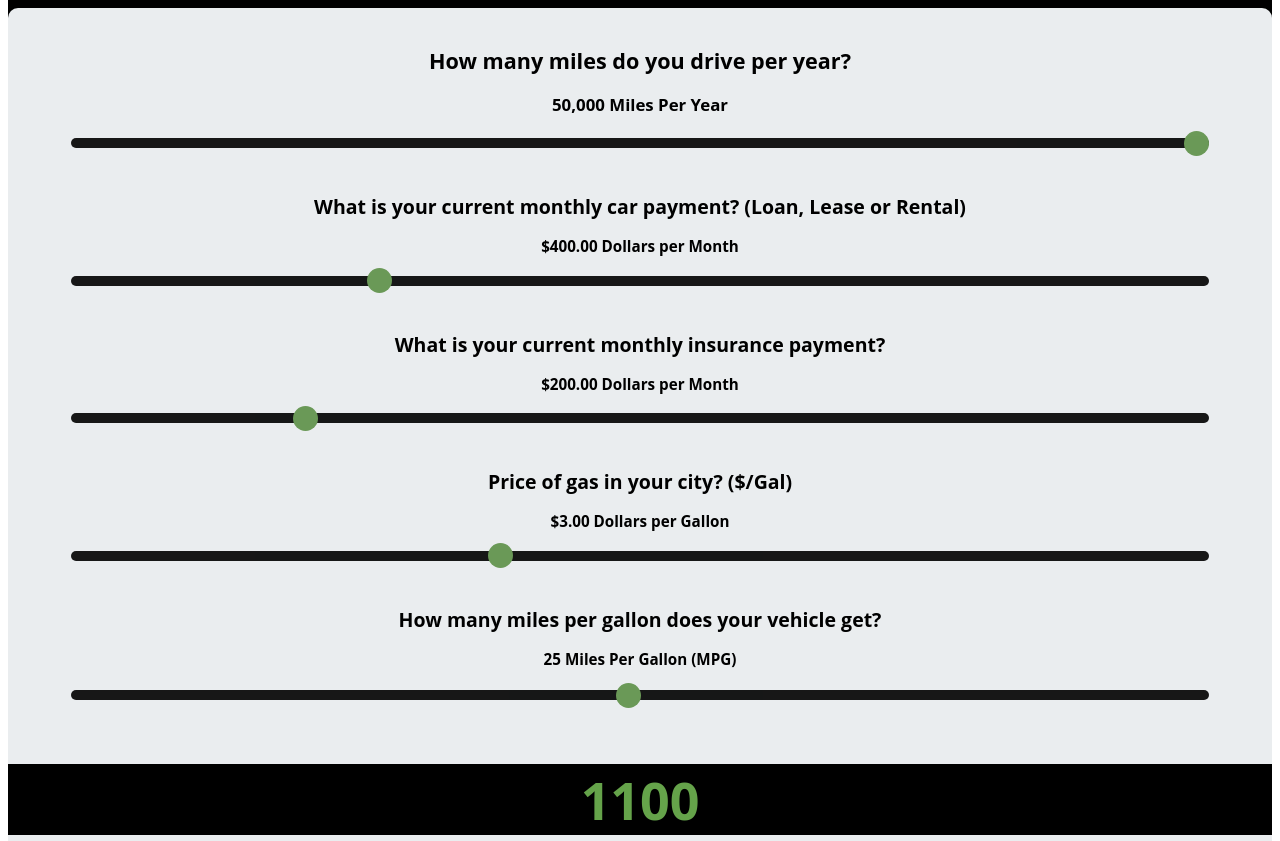
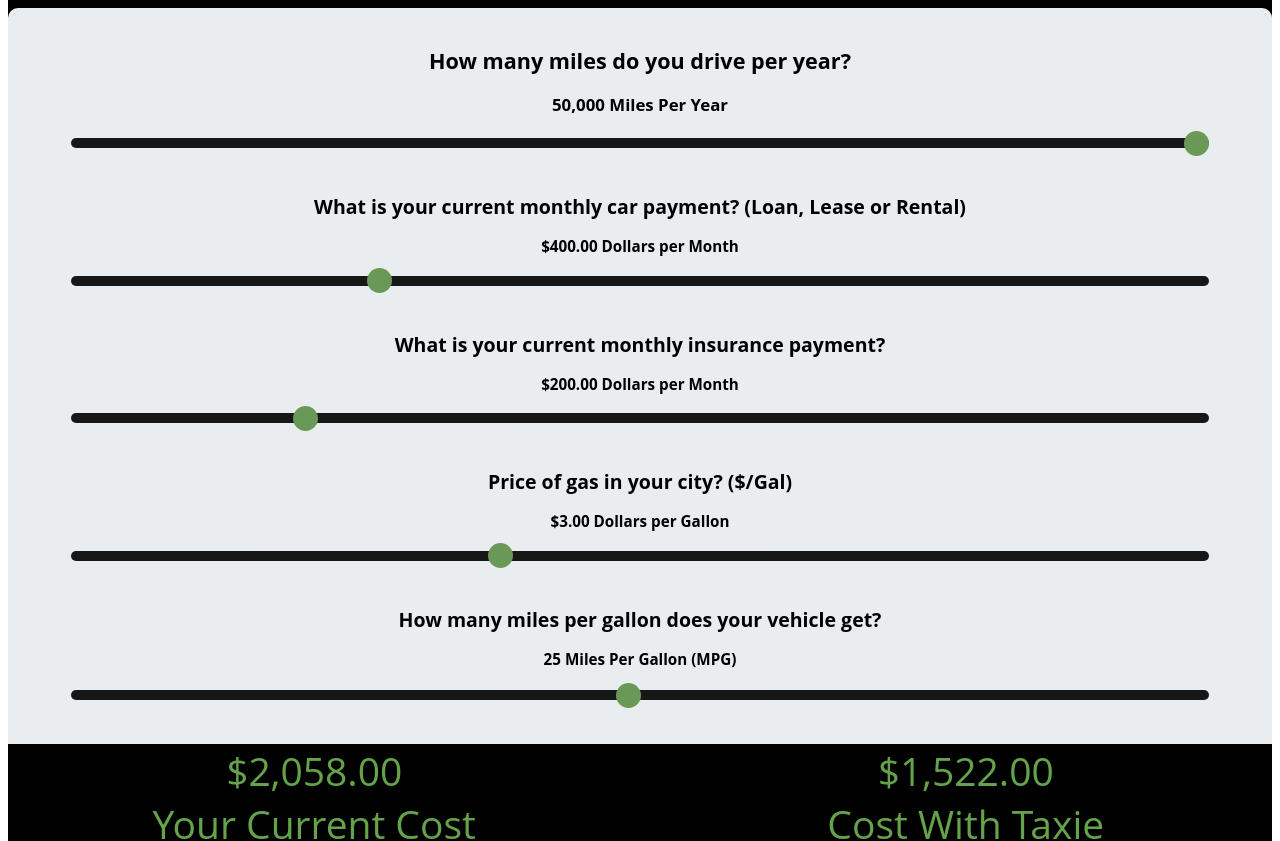
Before and after one commit to MarinoDuran/Taxie, a plain HTML site: page source/index.html in a window 1280 px wide. Shown: the part 119-960 px from the top of the page. Drawn offline with Linux system fonts and the light colour scheme.

Commit message:
Driver cost calculation displayed output fixed. Savings bar still needs to be fixed to display cost difference

```diff
--- a/source/index.html
+++ b/source/index.html
@@ -72,10 +72,24 @@
                   </div>
             </div>
 
-                <h1 id="driverCost" class="countup"> </h1> <p>Current Driver Cost</p>
+            <div id="driverCostBox" class="countup" >
 
+                <div class="row">
 
+                    <div class="column" >
+                        <div id="driverCost" class="countup" >
 
+                    </div>
+                    <div id="driverCostText" ></div>
+                    <div class="column" >
+
+                        <div id="driverCost2" class="countup" ></div>
+                        <div id="taxiDriverCostText" ></div>
+                    </div>
+                  </div>
+
+                </div>
+            </div>
                 <div id="myProgress">
                     <h1>Annual Driver Benefit with Taxie</h1>
                   <div id="myBar"></div>
--- a/source/script.js
+++ b/source/script.js
@@ -6,6 +6,18 @@ function formatNumber(num) {
   return  num.toString().replace(/(\d)(?=(\d{3})+(?!\d))/g, '$1,');
 
 }
+
+  // Define Globally
+  var gasPriceOutputLocal;
+  var milesPerGallonOutputLocal;
+  var milesPerYearOutputLocal;
+  var carPaymentOutputLocal;
+  var insurancePaymentOutputLocal;
+  var luxBonus = 1.2; //Make this a percentage
+  var globaldriverCost;
+  var globalDriverCostAssumption;
+  var globalTaxiedriverCost;
+  var globalyearlyBenefit;
 
 // Calculate Driver's monthly cost
 function runCalc () {
@@ -16,30 +28,89 @@ function runCalc () {
   const standardRentalCost = 350;
   var driverCost;
   var driverCostAssumption;
+  var driverCostAssumptionString;
+  var driverCostString;
+  var taxieDriverCostString;
+  var yearlyBenefit;
 
-  // Define Locally
-  var gasPriceOutputLocal = parseInt(gasPriceOutput.innerHTML);
-  var milesPerGallonOutputLocal = parseInt(milesPerGallonOutput.innerHTML);
-  var milesPerYearOutputLocal = parseInt(milesPerYearOutput.innerHTML);
-  var carPaymentOutputLocal = parseInt(carPaymentOutput.innerHTML);
-  var insurancePaymentOutputLocal = parseInt(insurancePaymentOutput.innerHTML);
-  var luxBonus; //Make this a percentage
+  // Taxie Cost Model
+  var weeklyRentalCost = 350;
+  var monthlyRentalCost = weeklyRentalCost * 4.35;
+
 
   // Current cost for driver: ( Price for Gas / MPG ) X (Miles Per Year / 12.5 ) + Monthly Car payment + Monthly Insurance payment
   // Current cost for driver: (    S4        /   S3 ) X (    S0        /  12.5 ) +       S1            +         S2
 
-  driverCost = (gasPriceOutputLocal/milesPerGallonOutputLocal)*(milesPerYearOutputLocal/12) + (carPaymentOutputLocal+insurancePaymentOutputLocal);
+  driverCost = ((gasPriceOutputLocal/milesPerGallonOutputLocal)*(milesPerYearOutputLocal/12)) + (carPaymentOutputLocal+insurancePaymentOutputLocal);
 
-  driverCost = currencyFormat(carPaymentOutputLocal);
+  driverCostString = driverCost.toString();
+  globaldriverCost = driverCostString;
 
   //Apply Assumptions
-  driverCostAssumption = driverCost - (milesPerYearOutput.innerHTML*depreciationPerMile) - (milesPerYearOutput.innerHTML*maintenancePerMile);
+  driverCostAssumption = (driverCost + ((milesPerYearOutputLocal*depreciationPerMile) + (milesPerYearOutputLocal*maintenancePerMile))/12);
+  driverCostAssumptionString = driverCostAssumption.toString();
+  globalDriverCostAssumption = driverCostAssumptionString;
 
 
-  document.getElementById("driverCost").innerHTML =  1100;
+
+  taxieDriverCostString = monthlyRentalCost.toString();
+  globalTaxiedriverCost = taxieDriverCostString;
+
+
+  // Driver Benefit
+  yearlyBenefit = driverCostAssumption - monthlyRentalCost;
+  globalyearlyBenefit = yearlyBenefit.toString();
+
+  display();
+
+
+
 
   // Debugging output
-  console.log(driverCost);
+
+  // console.log("yearlyBenefit");
+  // console.log(typeof yearlyBenefit);
+  // console.log(yearlyBenefit);
+  // console.log("_____________________");
+  // console.log("driverCostAssumption");
+  // console.log(typeof driverCostAssumption);
+  // console.log(driverCostAssumption);
+  // console.log("_____________________");
+  // console.log("monthlyRentalCost");
+  // console.log(typeof monthlyRentalCost);
+  // console.log(monthlyRentalCost);
+  // console.log("_____________________");
+  // console.log("globalyearlyBenefit");
+  // console.log(typeof globalyearlyBenefit);
+  // console.log(globalyearlyBenefit);
+  // console.log("_____________________");
+  // console.log("gasPriceOutputLocal");
+  // console.log(typeof gasPriceOutputLocal);
+  // console.log(gasPriceOutputLocal);
+  // console.log("_____________________");
+  // console.log("milesPerGallonOutputLocal");
+  // console.log(typeof milesPerGallonOutputLocal);
+  // console.log(milesPerGallonOutputLocal);
+  // console.log("_____________________");
+  // console.log("milesPerYearOutputLocal");
+  // console.log(typeof milesPerYearOutputLocal);
+  // console.log(milesPerYearOutputLocal);
+  // console.log("_____________________");
+  // console.log("carPaymentOutputLocal");
+  // console.log(typeof carPaymentOutputLocal);
+  // console.log(carPaymentOutputLocal);
+  // console.log("_____________________");
+  // console.log("insurancePaymentOutputLocal");
+  // console.log(typeof insurancePaymentOutputLocal);
+  // console.log(insurancePaymentOutputLocal);
+  // console.log("_____________________");
+  // console.log("maintenancePerMile");
+  // console.log(typeof maintenancePerMile);
+  // console.log(maintenancePerMile);
+  // console.log("_____________________");
+  // console.log("depreciationPerMile");
+  // console.log(typeof depreciationPerMile);
+  // console.log(depreciationPerMile);
 
 
 }
@@ -47,11 +118,14 @@ function runCalc () {
 //How many miles do you drive per year?
 var slider = document.getElementById("Range00");
 var milesPerYearOutput = document.getElementById("slider00");
+milesPerYearOutputLocal = 50000;
 milesPerYearOutput.innerHTML = formatNumber(slider.value);
 
 slider.oninput = function() {
   milesPerYearOutput.innerHTML = formatNumber(this.value);
+  milesPerYearOutputLocal = parseInt(this.value);
   runCalc();
+  runAnimations();
   move();
 
 }
@@ -59,59 +133,74 @@ slider.oninput = function() {
 //What is your current monthly car payment? (Loan, Lease or Rental)
 var slider01 = document.getElementById("Range01");
 var carPaymentOutput = document.getElementById("slider01");
+carPaymentOutputLocal =  400;
 carPaymentOutput.innerHTML = currencyFormat(parseInt(slider01.value));
+
 
 slider01.oninput = function() {
   carPaymentOutput.innerHTML = currencyFormat(parseInt(this.value));
+  carPaymentOutputLocal = parseInt(this.value);
   runCalc();
+  runAnimations();
   move();
 }
 
 // What is your current monthly insurance payment?
 var slider02 = document.getElementById("Range02");
 var insurancePaymentOutput = document.getElementById("slider02");
+insurancePaymentOutputLocal = 200;
 insurancePaymentOutput.innerHTML = currencyFormat(parseInt(slider02.value));
+
 
 slider02.oninput = function() {
   insurancePaymentOutput.innerHTML = currencyFormat(parseInt(this.value));
+  insurancePaymentOutputLocal = parseInt(this.value);
   runCalc();
+  runAnimations();
   move();
 }
 
 // On average what is the price of gas in your city?
 var slider03 = document.getElementById("Range03");
 var gasPriceOutput = document.getElementById("slider03");
+gasPriceOutputLocal = 3;
 gasPriceOutput.innerHTML = currencyFormat(parseFloat(slider03.value));
+
 
 slider03.oninput = function() {
   gasPriceOutput.innerHTML = currencyFormat(parseFloat(this.value));
+  gasPriceOutputLocal = parseInt(this.value);
   runCalc();
+  runAnimations();
   move();
 }
 
 // On average how many miles per gallon to you get?
 var slider04 = document.getElementById("Range04");
 var milesPerGallonOutput = document.getElementById("slider04");
+milesPerGallonOutputLocal = 25;
 milesPerGallonOutput.innerHTML = slider04.value;
 
 slider04.oninput = function() {
   milesPerGallonOutput.innerHTML = this.value;
+  milesPerGallonOutputLocal = parseInt(this.value);
   runCalc();
+  runAnimations();
   move();
 
 }
 
 // Calculation Animation
-// How long the animation will last in ms
+// How long you want the animation to take, in ms
 const animationDuration = 2000;
-// Calculate how long each frame should last. Update the animation 60 times per second
+// Calculate how long each ‘frame’ should last if we want to update the animation 60 times per second
 const frameDuration = 1000 / 60;
-// Calculate how many frames we need to complete the animation
+// Use that to calculate how many frames we need to complete the animation
 const totalFrames = Math.round( animationDuration / frameDuration );
 // An ease-out function that slows the count as it progresses
 const easeOutQuad = t => t * ( 2 - t );
 
-// The animation function, passing an Element
+// The animation function, which takes an Element
 const animateCountUp = el => {
 	let frame = 0;
 	const countTo = document.getElementById("driverCost").innerHTML;
@@ -127,29 +216,68 @@ const animateCountUp = el => {
 
 		// If the current count has changed, update the element
 		if ( parseInt( document.getElementById("driverCost").innerHTML, 10 ) !== currentCount ) {
-      document.getElementById("driverCost").innerHTML = currentCount;
-    }
+      document.getElementById("driverCost").innerHTML = currencyFormat(currentCount);
+		}
 
 		// If we’ve reached our last frame, stop the animation
 		if ( frame === totalFrames ) {
 			clearInterval( counter );
 		}
-  }, frameDuration );
+	}, frameDuration );
+};
 
+//****************************************************************************** */
+
+
+// The animation function, which takes an Element
+const animateCountUpTaxie = el => {
+	let frame = 0;
+	const countTo = document.getElementById("driverCost2").innerHTML;
+	// Start the animation running 60 times per second
+	const counter = setInterval( () => {
+		frame++;
+		// Calculate our progress as a value between 0 and 1
+		// Pass that value to our easing function to get our
+		// progress on a curve
+		const progress = easeOutQuad( frame / totalFrames );
+		// Use the progress value to calculate the current count
+		const currentCount = Math.round( countTo * progress );
+
+		// If the current count has changed, update the element
+		if ( parseInt( document.getElementById("driverCost2").innerHTML, 10 ) !== currentCount ) {
+      document.getElementById("driverCost2").innerHTML = currencyFormat(currentCount);
+		}
+
+		// If we’ve reached our last frame, stop the animation
+		if ( frame === totalFrames ) {
+			clearInterval( counter );
+		}
+	}, frameDuration );
 };
 
 // Run the animation on all elements with a class of ‘countup’
 const runAnimations = () => {
 	const countupEls = document.querySelectorAll( '.countup' );
-	countupEls.forEach( animateCountUp );
+  countupEls.forEach( animateCountUp );
+  countupEls.forEach( animateCountUpTaxie );
+};
+
+const runTaxieAnimations = () => {
+	const countupEls = document.querySelectorAll( '.countup' );
+  countupEls.forEach( animateCountUpTaxie );
 };
 
 // Annual Savings progress bar
 var i = 0;
 function move() {
+
   if (i == 0) {
     i = 1;
     var elem = document.getElementById("myBar");
+    console.log("myBar");
+    console.log(typeof elem);
+    console.log(elem);
+    console.log("_____________________");
     var width = 1;
     var id = setInterval(frame, 10);
     function frame() {
@@ -164,9 +292,18 @@ function move() {
   }
 }
 
+function display () {
 
+  document.getElementById("driverCostText").innerHTML =  "Your Current Cost";
+  document.getElementById("driverCost").innerHTML =  parseInt(globalDriverCostAssumption);
+
+  document.getElementById("taxiDriverCostText").innerHTML =  "Cost With Taxie";
+  document.getElementById("driverCost2").innerHTML =  parseInt(globalTaxiedriverCost);
+
+}
 
 //initial  function calls
 runCalc();
 runAnimations();
+runTaxieAnimations();
 move();
--- a/source/style.css
+++ b/source/style.css
@@ -52,12 +52,23 @@ font-size: small;
   text-align: center;
 }
 
-#driverCost {
+
+#driverCostBox {
+  column-count: 2;
   background-color: black;
   color: #65a34a;
-  font-size: 400%;
+  font-size: 300%;
+}
+.row {
+  display: flex;
 }
 
+/* Create two equal columns that sits next to each other */
+.column {
+  flex: 50%;
+
+ /* Should be removed. Only for demonstration */
+}
 #countup {
   background-color: black;
   color: #65a34a;
```
